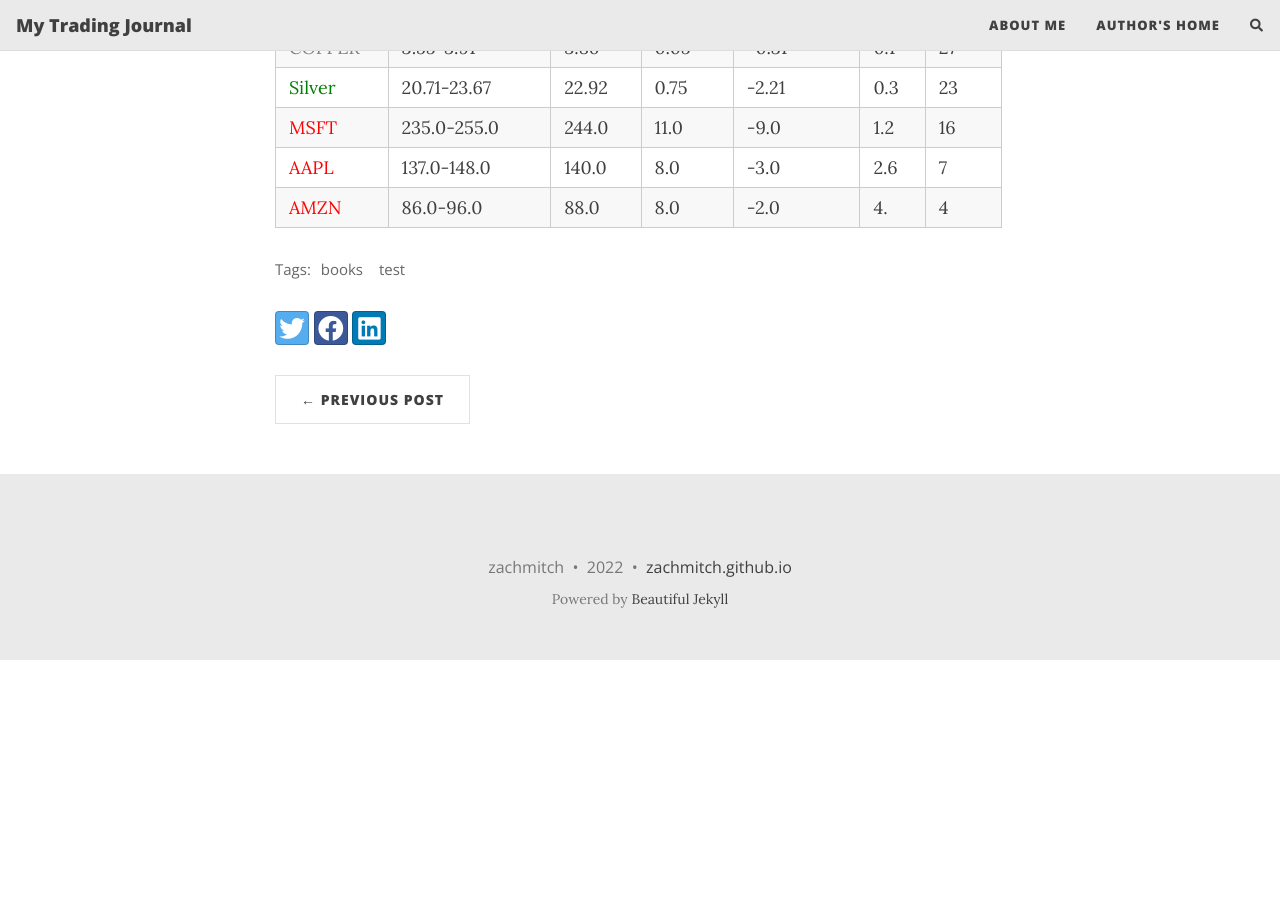
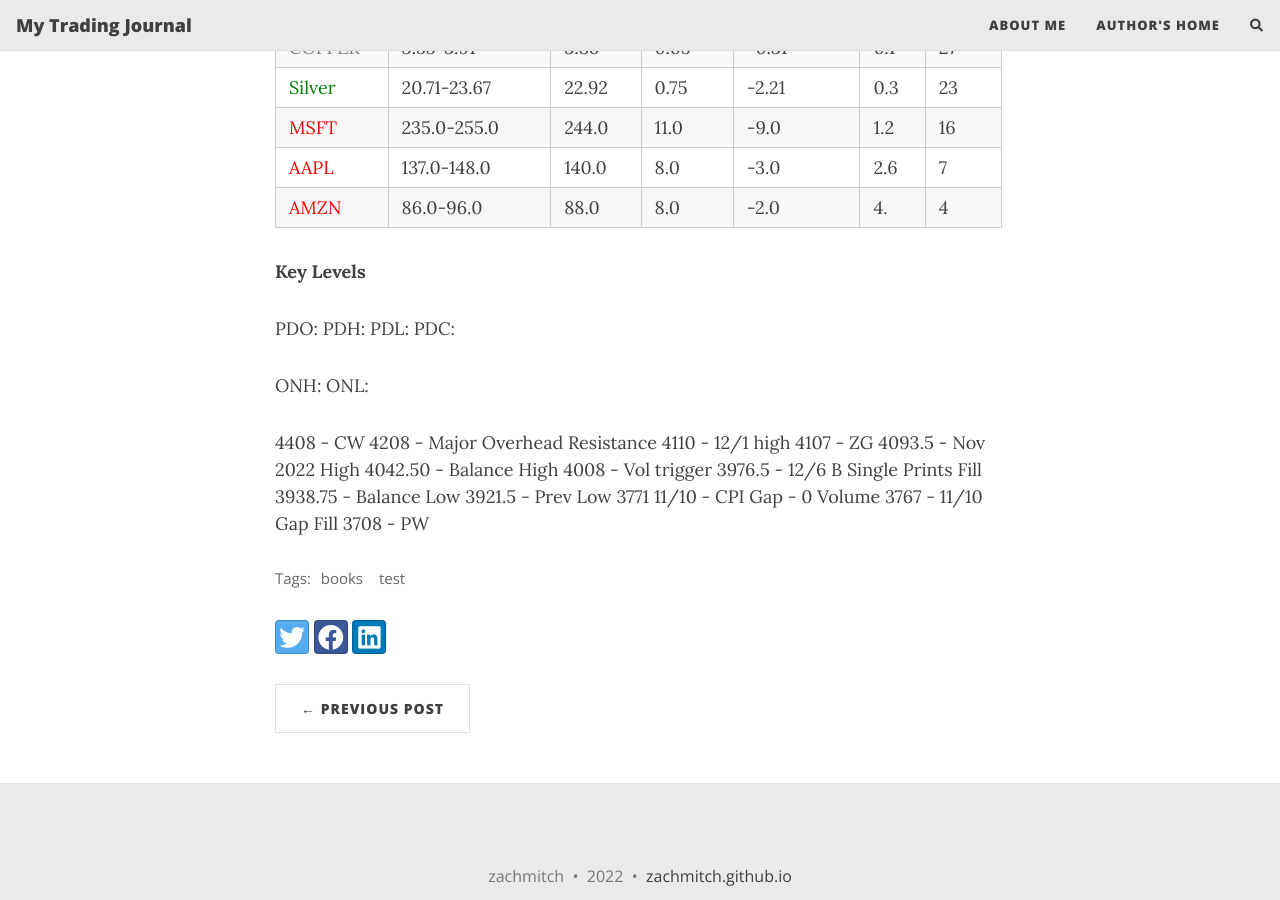
Before and after one commit to zachmitch/zachmitch.github.io, a Jekyll site: the page built from _posts/2022-12-11-trading-journal.md, in a window 1280 px wide and 900 px high, scrolled down 1619 px. Built offline with Jekyll 4.4.1, drawn with Linux system fonts in a browser that asks for light colours; nearby versions of some CDN libraries; comment, search, counter and statistics services are not loaded; before the commit the page ends 2279 px from its top, so only the background shows below that; some of the changed text lies outside the part shown.

```diff
--- a/_posts/2022-12-11-trading-journal.md
+++ b/_posts/2022-12-11-trading-journal.md
@@ -1,6 +1,6 @@
 ---
 layout: post
-title: 20221212 Trading Journal
+title: 2022-12-12 Trading Journal
 subtitle:
 datatable: true
 cover-img: /assets/img/path.jpg
@@ -50,3 +50,27 @@
 
 
 <div class="datatable-end"></div>
+
+**Key Levels**
+
+PDO:
+PDH:
+PDL:
+PDC:
+
+ONH:
+ONL:
+
+4408 - CW
+4208 - Major Overhead Resistance
+4110 - 12/1 high
+4107 - ZG
+4093.5 - Nov 2022 High
+4042.50 - Balance High
+4008 - Vol trigger
+3976.5 - 12/6 B Single Prints Fill
+3938.75 - Balance Low
+3921.5 - Prev Low
+3771 11/10 - CPI Gap - 0 Volume
+3767 - 11/10 Gap Fill
+3708 - PW
```
